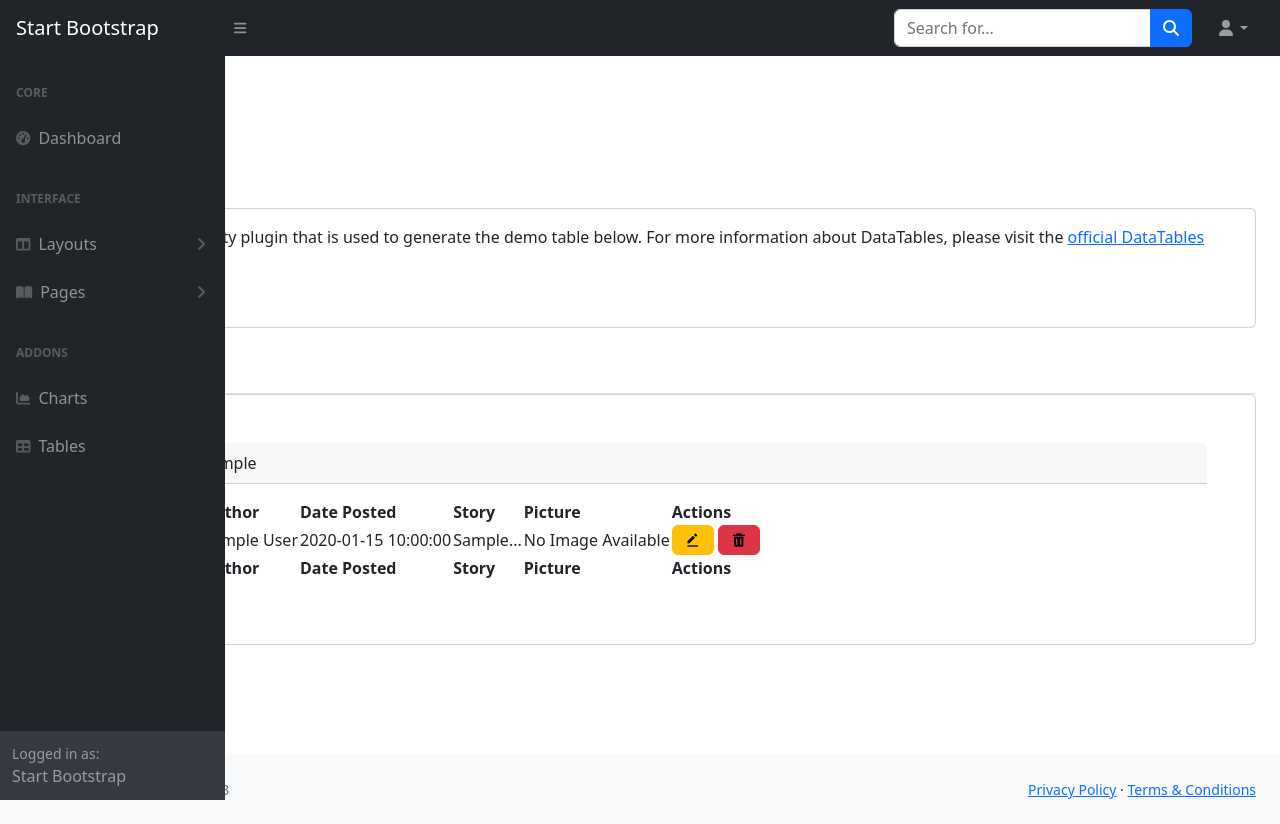
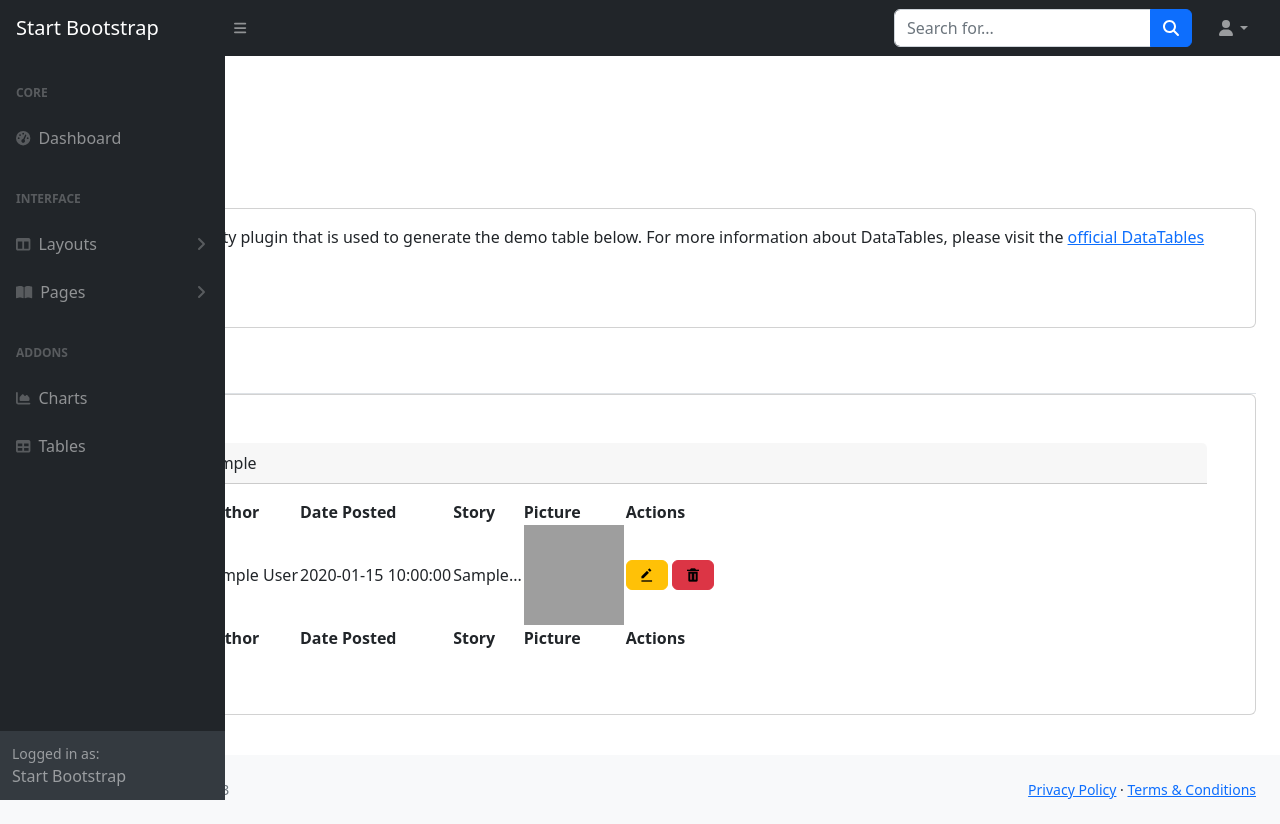
Before and after one commit to ogiechanco/dbconnect, a PHP site: page /chanco/news.php in a window 1280 px wide. Run offline with PHP 8.4, Linux system fonts and the light colour scheme; tables that the repository leaves empty or names only in its code hold one stand-in row (values such as "Sample post"); data that the repository does not hold is empty; some libraries are stand-ins or nearby versions; grey boxes are pictures that could not be loaded.

Commit message:
Add files via upload

```diff
--- a/itelec3chanco/chanco/news.php
+++ b/itelec3chanco/chanco/news.php
@@ -127,12 +127,8 @@
                                                         $strtable.="<td>{$row[2]}</td>";
                                                         $strtable.="<td>{$row[3]}</td>";
                                                         $strtable.="<td>{$istorya}...</td>";
-                                                        $imagePath = $row[5];  // Assuming $row[5] is the image path stored in the database
-                                                        if (!empty($imagePath) && file_exists($imagePath)) {
-                                                            $strtable .= "<td><img src='{$imagePath}' alt='Image' width='100' height='100'></td>";
-                                                        } else {
-                                                            $strtable .= "<td>No Image Available</td>";
-                                                        }
+                                                        $strtable .= "<td><img src='uploads/news/{$row[5]}.png' alt='Image' width='100' height='100'></td>";
+
                                                         $strDelButton="<button class='btn btn-danger'>
                                                                         <a href='savenews.php?delid={$row[6]}'>
                                                                         <i class='bx bxs-trash' style='color:#000'></i>
--- a/itelec3chanco/chanco/savenews.php
+++ b/itelec3chanco/chanco/savenews.php
@@ -16,8 +16,7 @@ if(isset($_POST['txttitle'])){
 
         if($id == 0){
             $sql="INSERT INTO news(title, author, datePosted, story, picture) VALUES(?, ?, ?, ?, ?)";
-            $ext = $file['name'];
-            $data = array($title, $author, $dposted, $story, $ext);
+            $data = array($title, $author, $dposted, $story, $newname);
         }else{
                 $sql="UPDATE news SET title = ?, author = ?, datePosted = ?, story = ?, picture = ? WHERE md5(newsID)  = ?";
                 $data = array($title, $author, $dposted, $story, $picture, $id);
```
Also changed, not shown: itelec3chanco/chanco/uploads/news/1.png, itelec3chanco/chanco/uploads/news/2.png, itelec3chanco/chanco/uploads/news/3.png.
